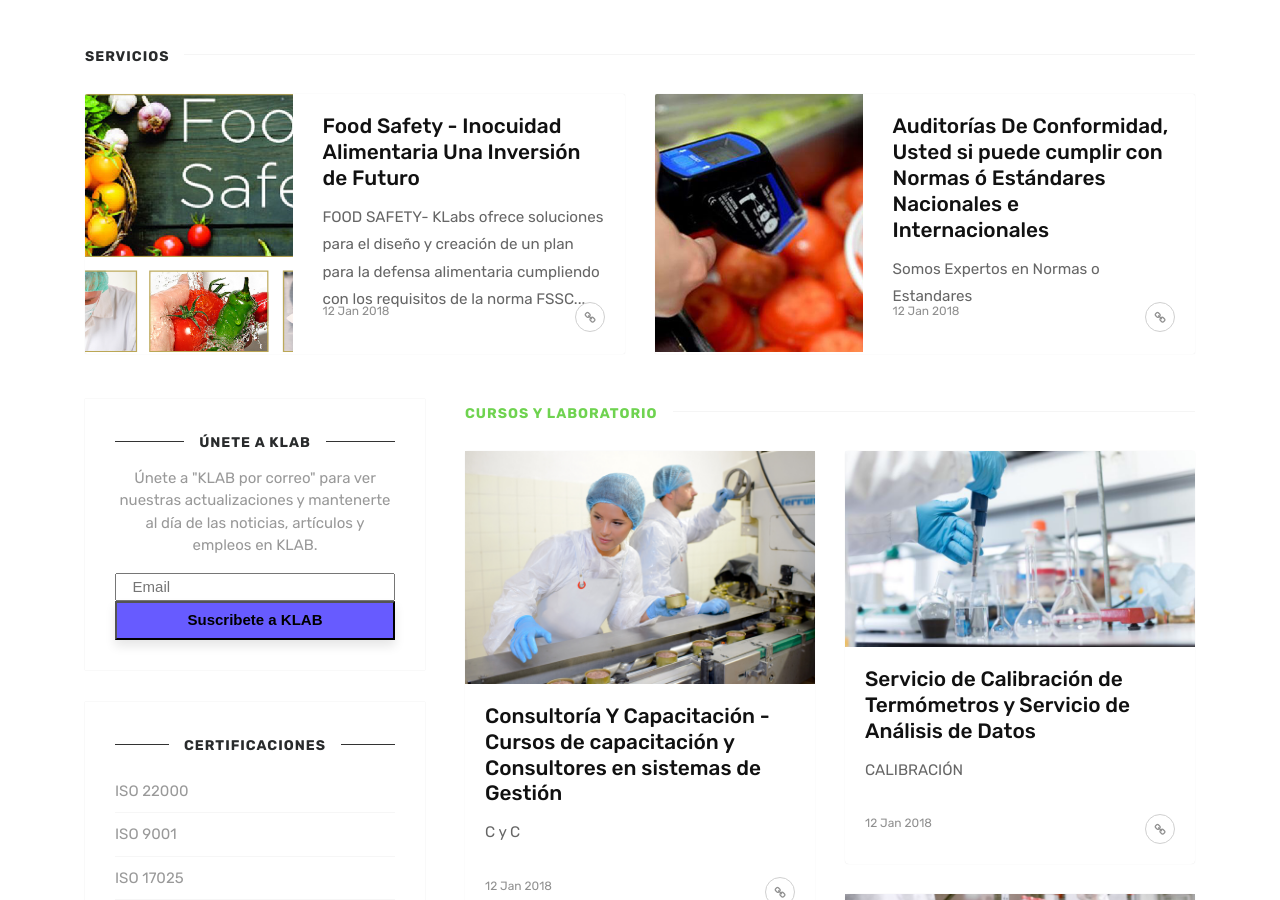
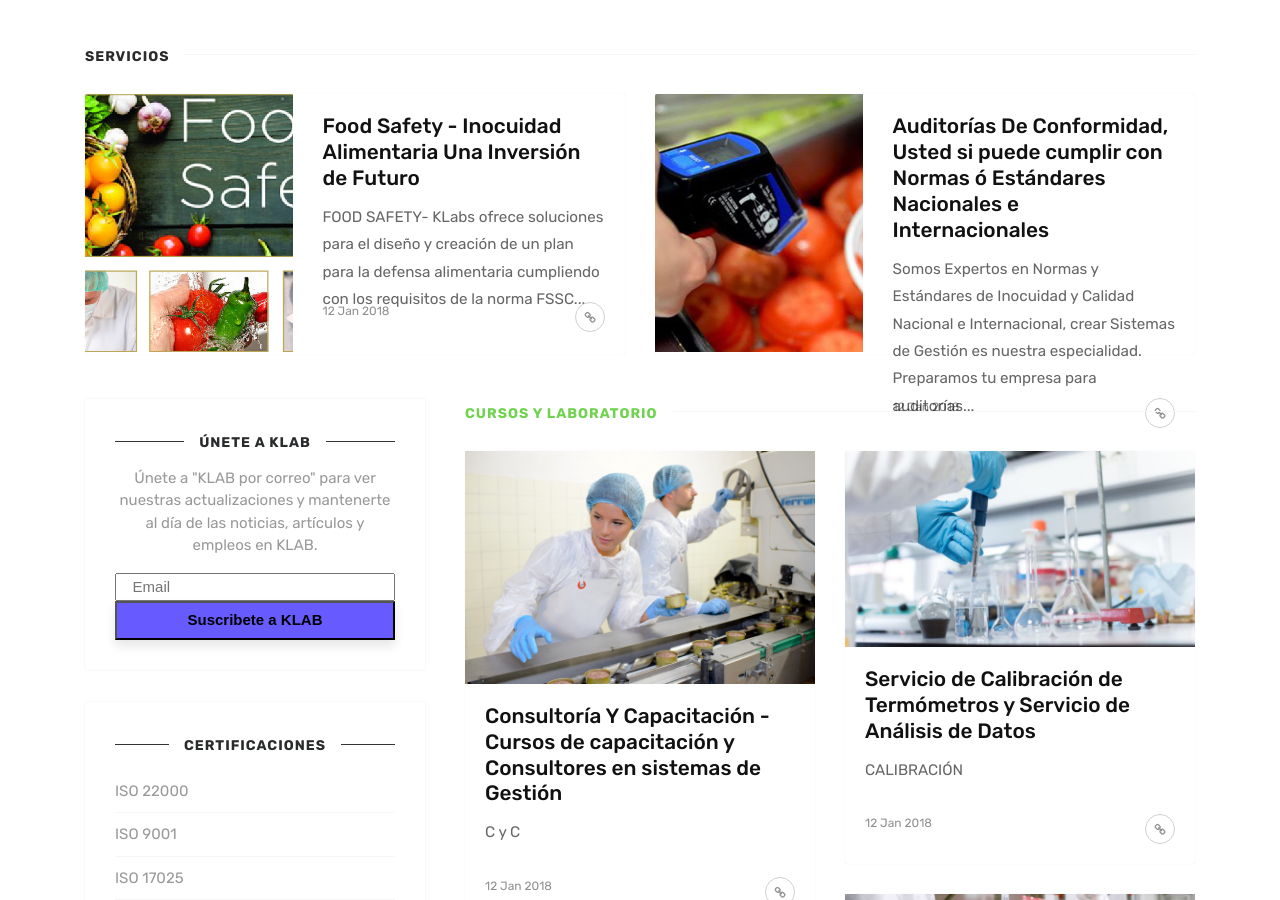
Before and after one commit to Klabsa/klabsa.github.io, a Jekyll site: the page built from index.html, in a window 1280 px wide and 900 px high, scrolled down 764 px. Built offline with Jekyll 4.4.1, drawn with Linux system fonts in a browser that asks for light colours; the list of posts is cut into pages by our own code; comment, search, counter and statistics services are not loaded.

Commit message:
Update 2018-01-12-powerful-things-markdown-editor.md

```diff
--- a/_posts/2018-01-12-powerful-things-markdown-editor.md
+++ b/_posts/2018-01-12-powerful-things-markdown-editor.md
@@ -7,19 +7,7 @@ image: assets/images/2.jpg
 featured: true
 ---
 
-## Somos Expertos en Normas o Estandares
-
-Las normas nacionales e internacionales...
+## Somos Expertos en Normas y Estándares de Inocuidad y Calidad Nacional e Internacional, crear Sistemas de Gestión es nuestra especialidad. Preparamos tu empresa para auditorías de 1o. 2o. y 3o. parte, podemos ayudarte.
 
 
 <p><iframe style="width:100%;" height="315" src="https://www.youtube.com/embed/aeqWCTYT-qk?rel=0&amp;showinfo=0" frameborder="0" allowfullscreen></iframe></p>
-
-
-
-
-
-
-
-
-
-![walking]({{ site.baseurl }}/assets/images/3.jpg)
```
